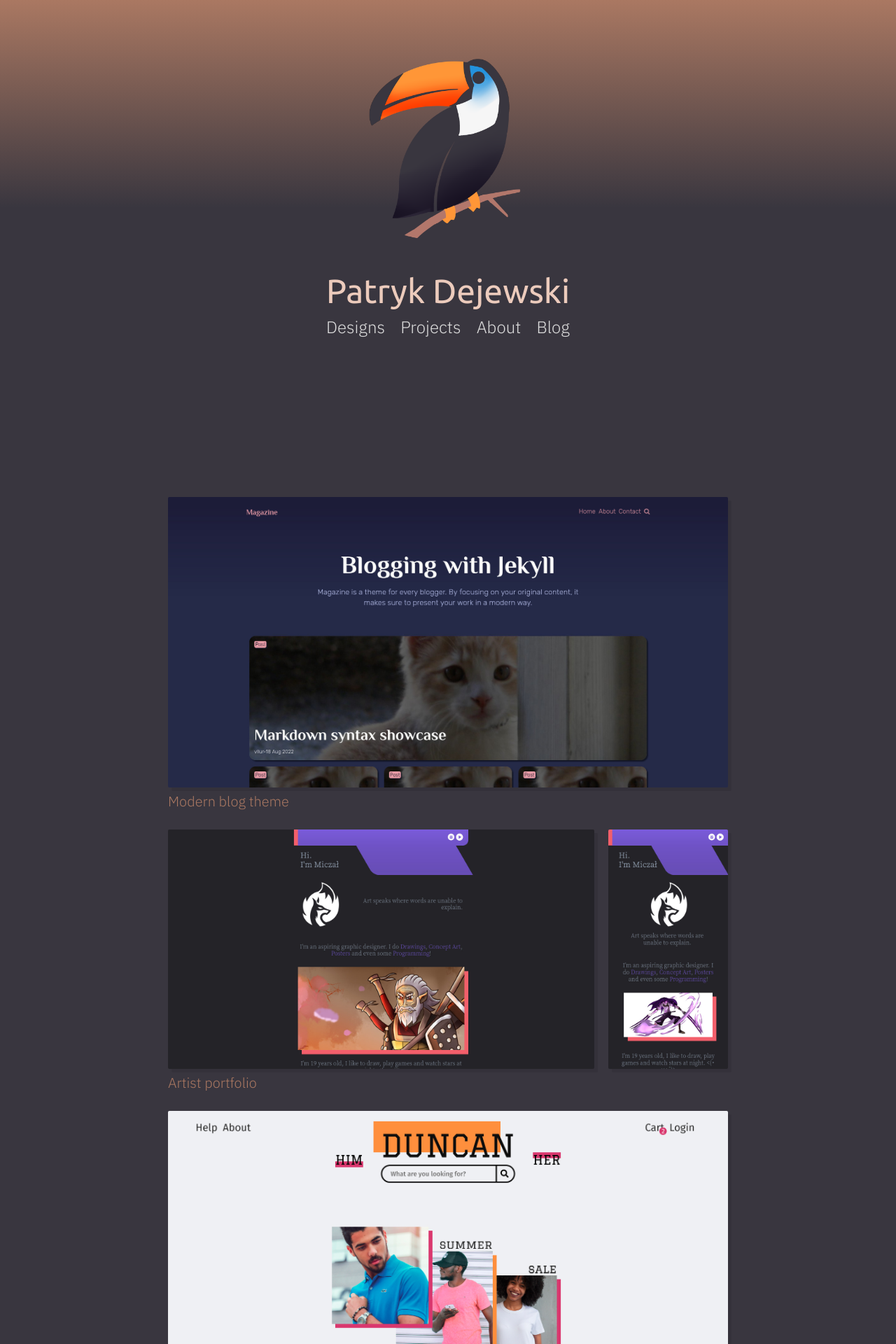
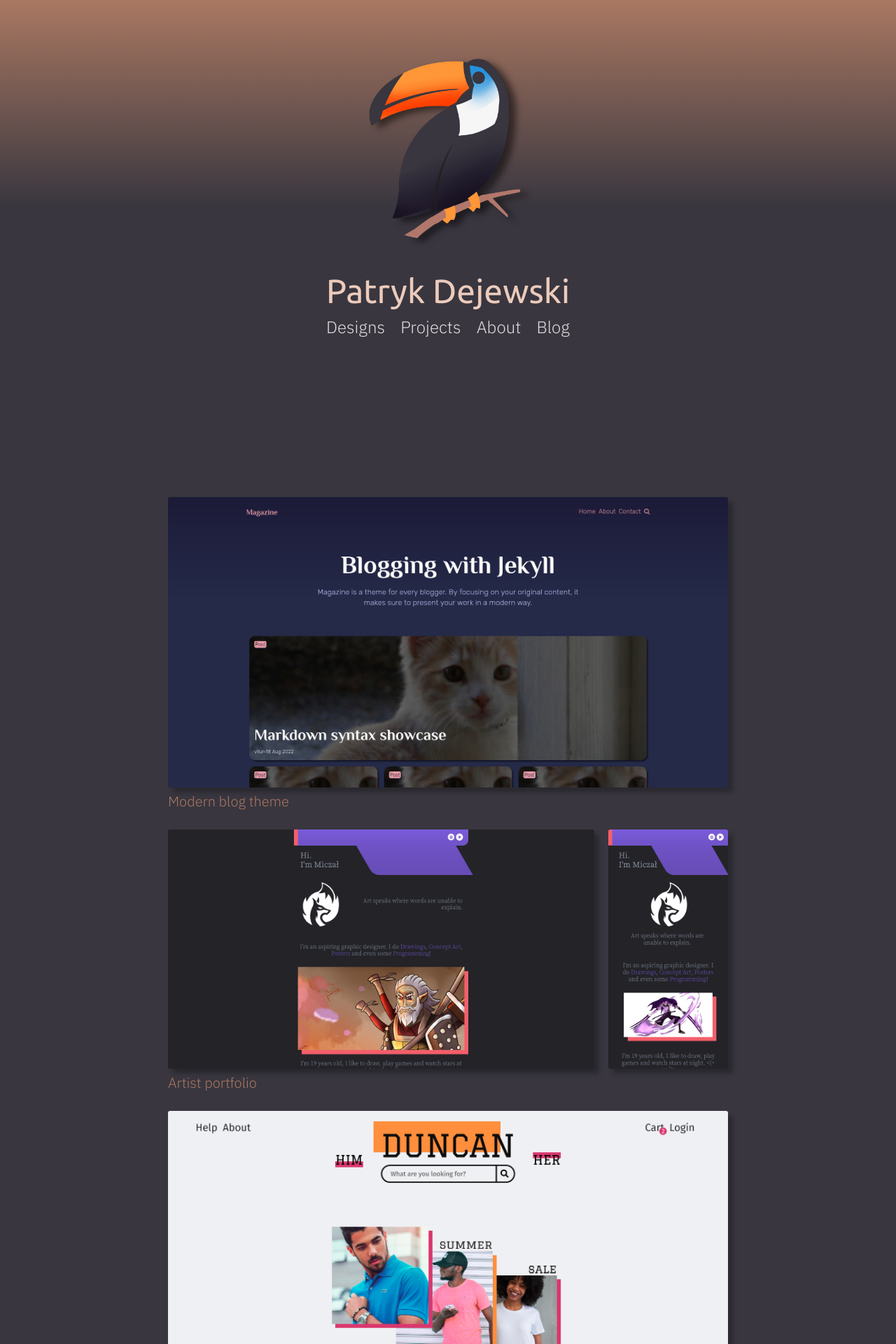
Before and after one commit to vllur/vllur.github.io, a Jekyll site: the page built from content/index.md, in a window 1280 px wide. Shown: the top 1920 px of the page at 70% size. Built offline with Jekyll 4.4.1, drawn with Linux system fonts in a browser that asks for light colours.

Commit message:
Added shadows

```diff
--- a/_sass/components/designs.scss
+++ b/_sass/components/designs.scss
@@ -6,8 +6,9 @@
   }
 
   & img{
-    box-shadow: 5px 5px darken($background, 2%);
-    border-radius: 2px;
+    //box-shadow: 5px 5px darken($background, 2%);
+    filter: drop-shadow(7px 7px 3px rgba(0, 0, 0, 0.25));
+    border-radius: 3px;
   }
 
   & figcaption{
--- a/_sass/components/projects.scss
+++ b/_sass/components/projects.scss
@@ -12,13 +12,12 @@
   }
 
   & > img{
-    border-right: 5px solid darken($background, 2%);
-    border-bottom: 5px solid darken($background, 2%);
-    border-radius: 2px;
+    filter: drop-shadow(4px 4px 3px rgba(0, 0, 0, 0.25));
+    border-radius: 3px;
     width: 250px;
     height: 250px;
     display: block;
-    margin: 0 0.5em 0 0;
+    margin: 0 calc(0.5em + 4px) 0 0;
   }
 
   & > div{
--- a/_sass/layout/header.scss
+++ b/_sass/layout/header.scss
@@ -8,5 +8,6 @@
     width: 33vh;
     height: 33vh;
     margin-top: 6.5vh;
+    filter: drop-shadow(10px 5px 5px rgba(0, 0, 0, 0.5));
   }
 }
```
